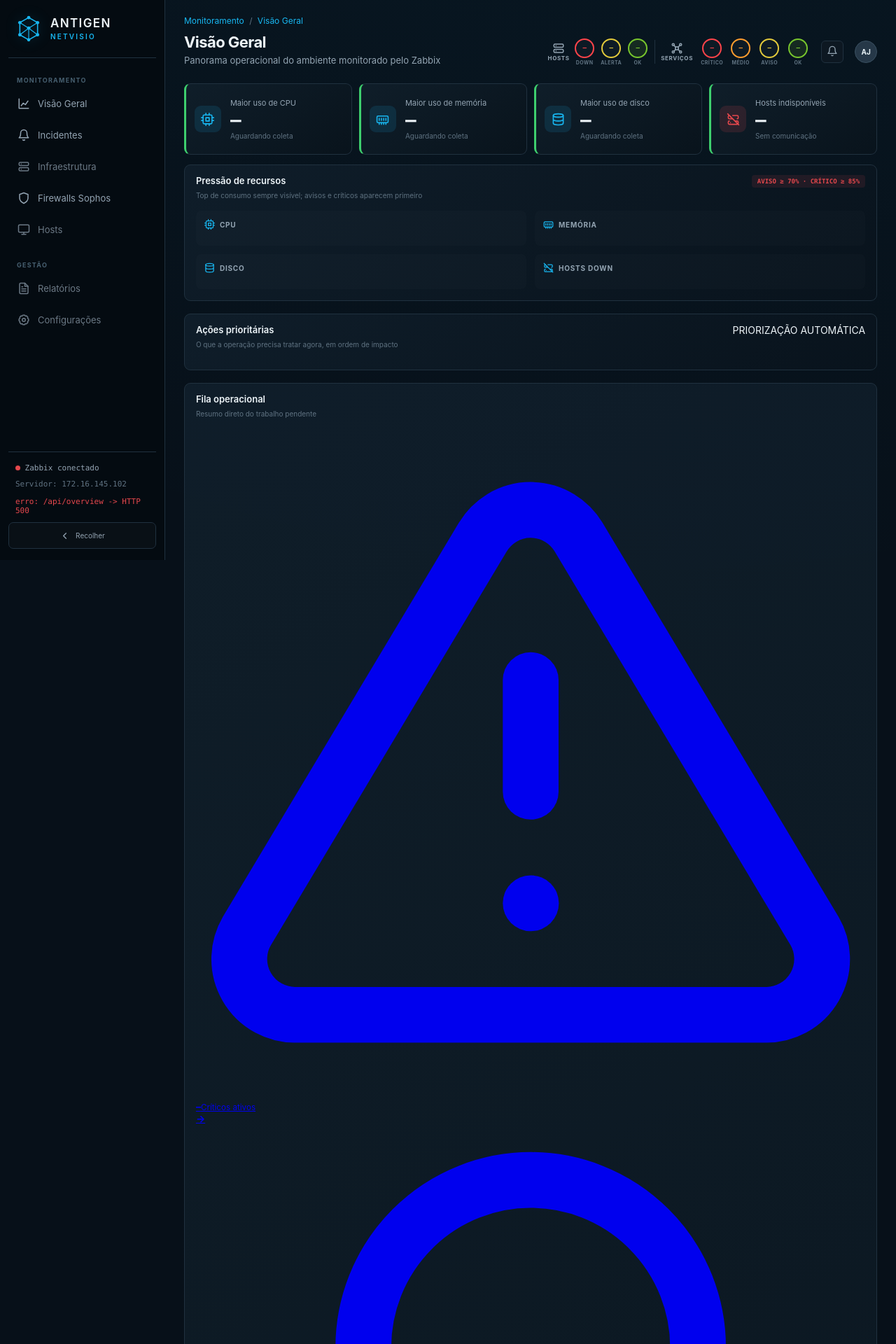
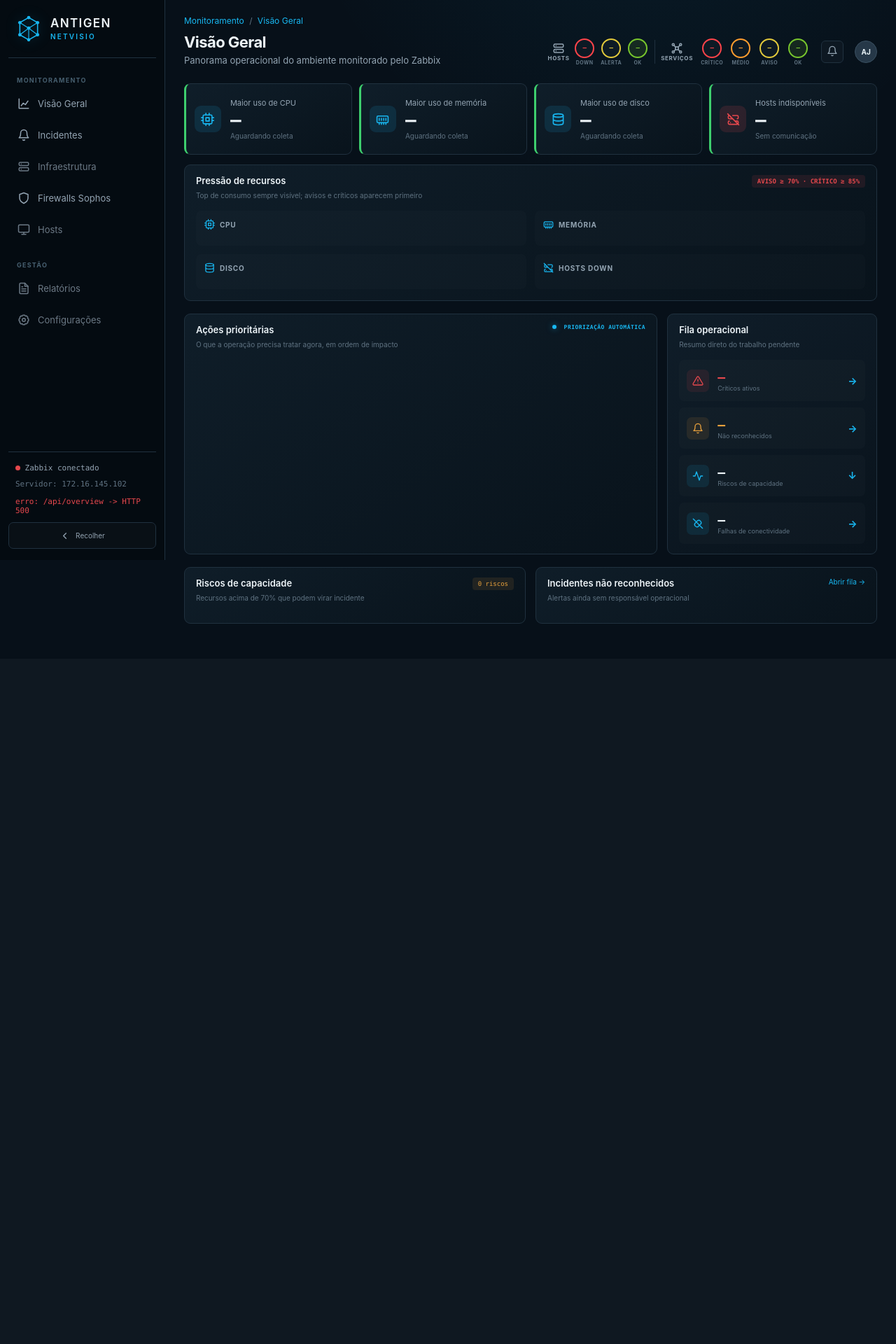
Before and after one commit to juniorkalvin7/immunity-dashboard, a Flask app: template templates/overview.html in a window 1280 px wide. Shown: the top 1920 px of the page at 70% size. After the commit the page ends 891 px from the top, so only its background shows below. Run offline with Flask 3, Linux system fonts and the light colour scheme; the template is opened without the code that fills it, so the values that code supplies are empty.

Commit message:
Make overview proactive in static/css/dashboard.css

```diff
--- a/static/css/dashboard.css
+++ b/static/css/dashboard.css
@@ -1237,6 +1237,67 @@ tbody tr:hover td { background: rgba(24, 183, 241, .035); }
 .down-host-row small { overflow: hidden; color: var(--text-faint); font-size: 8px; text-overflow: ellipsis; white-space: nowrap; }
 .down-host-row b { color: var(--bad); font: 700 8px var(--mono); }
 
+/* ================= proactive overview ================= */
+.proactive-grid { display: grid; grid-template-columns: minmax(0,1.7fr) minmax(300px,.72fr); gap: 14px; }
+.proactive-grid-lower { grid-template-columns: minmax(0,1fr) minmax(0,1fr); }
+.proactive-grid .panel { min-width: 0; }
+.action-live { color: var(--accent); font: 700 8px var(--mono); letter-spacing: .06em; white-space: nowrap; }
+.action-live i { display: inline-block; width: 6px; height: 6px; margin-right: 5px; border-radius: 50%; background: var(--accent); box-shadow: 0 0 8px rgba(24,183,241,.55); }
+.proactive-action { min-height: 50px; display: grid; grid-template-columns: 25px 32px minmax(0,1fr) auto 16px; align-items: center; gap: 9px; padding: 7px 5px; color: var(--text); text-decoration: none; border-bottom: 1px solid var(--border-soft); }
+.proactive-action:last-child { border: 0; }
+.proactive-action:hover { background: rgba(24,183,241,.025); }
+.action-rank { color: var(--text-faint); font: 9px var(--mono); }
+.action-icon { width: 30px; height: 30px; display: grid; place-items: center; border-radius: 7px; color: var(--warn); background: rgba(232,161,61,.1); }
+.proactive-action.is-critical .action-icon { color: var(--bad); background: rgba(229,72,77,.11); }
+.action-icon svg { width: 15px; height: 15px; }
+.action-copy { min-width: 0; display: grid; grid-template-columns: auto 1fr; gap: 2px 8px; align-items: baseline; }
+.action-copy > small { color: var(--bad); font: 700 8px var(--mono); letter-spacing: .05em; }
+.action-copy > strong { overflow: hidden; font-size: 10px; text-overflow: ellipsis; white-space: nowrap; }
+.action-copy > span { grid-column: 1 / -1; overflow: hidden; color: var(--text-dim); font-size: 9px; text-overflow: ellipsis; white-space: nowrap; }
+.action-duration { color: var(--text-faint); font: 9px var(--mono); }
+.proactive-action > b { color: var(--accent); }
+
+.operational-queue { display: grid; gap: 9px; }
+.queue-action { min-height: 59px; display: grid; grid-template-columns: 34px 1fr 14px; align-items: center; gap: 10px; padding: 9px 11px; color: var(--text); text-decoration: none; border: 1px solid var(--border-soft); border-radius: 7px; background: rgba(255,255,255,.014); }
+.queue-action:hover { border-color: #355064; }
+.queue-action > span { width: 32px; height: 32px; display: grid; place-items: center; border-radius: 7px; color: var(--accent); background: rgba(24,183,241,.1); }
+.queue-action > span svg { width: 16px; height: 16px; }
+.queue-action > div { display: grid; }
+.queue-action strong { font: 700 18px var(--mono); }
+.queue-action small { color: var(--text-faint); font-size: 9px; }
+.queue-action > b { color: var(--accent); }
+.queue-action.is-critical > span, .queue-action.is-critical strong { color: var(--bad); }
+.queue-action.is-critical > span { background: rgba(229,72,77,.1); }
+.queue-action.is-warning > span, .queue-action.is-warning strong { color: var(--warn); }
+.queue-action.is-warning > span { background: rgba(232,161,61,.1); }
+
+.capacity-counter { color: var(--warn); padding: 4px 8px; border-radius: 4px; background: rgba(232,161,61,.1); font: 9px var(--mono); }
+.capacity-risk { min-height: 46px; display: grid; grid-template-columns: 30px minmax(0,1fr) 48px; align-items: center; gap: 9px; padding: 6px 4px; border-bottom: 1px solid var(--border-soft); }
+.capacity-risk:last-child { border: 0; }
+.capacity-type { width: 28px; height: 28px; display: grid; place-items: center; border-radius: 6px; color: var(--warn); background: rgba(232,161,61,.1); }
+.capacity-risk.is-critical .capacity-type { color: var(--bad); background: rgba(229,72,77,.1); }
+.capacity-type svg { width: 14px; height: 14px; }
+.capacity-risk > div { min-width: 0; display: grid; grid-template-columns: auto 1fr; align-items: baseline; gap: 2px 8px; }
+.capacity-risk small { color: var(--text-faint); font: 8px var(--mono); }
+.capacity-risk strong { overflow: hidden; font-size: 10px; text-overflow: ellipsis; white-space: nowrap; }
+.capacity-risk .segment-bar { grid-column: 1 / -1; height: 7px; }
+.capacity-risk > b { color: var(--warn); font: 700 10px var(--mono); text-align: right; }
+.capacity-risk.is-critical > b { color: var(--bad); }
+
+.unack-item { min-height: 46px; display: grid; grid-template-columns: 70px minmax(0,1fr) 48px; align-items: center; gap: 9px; padding: 6px 4px; color: var(--text); text-decoration: none; border-bottom: 1px solid var(--border-soft); }
+.unack-item:last-child { border: 0; }
+.unack-item:hover { background: rgba(24,183,241,.025); }
+.unack-item > span:nth-child(2) { min-width: 0; display: grid; gap: 2px; }
+.unack-item strong, .unack-item small { overflow: hidden; text-overflow: ellipsis; white-space: nowrap; }
+.unack-item strong { font-size: 10px; }
+.unack-item small { color: var(--text-dim); font-size: 9px; }
+.unack-item > b { color: var(--text-faint); font: 9px var(--mono); text-align: right; }
+.proactive-empty { min-height: 150px; display: flex; align-items: center; justify-content: center; gap: 11px; color: var(--ok); }
+.proactive-empty > span, .proactive-empty svg { width: 28px; height: 28px; }
+.proactive-empty > div { display: grid; gap: 3px; }
+.proactive-empty strong { color: var(--text); font-size: 11px; }
+.proactive-empty small { color: var(--text-faint); font-size: 9px; }
+
 .overview-grid { display: grid; gap: 14px; }
 .overview-grid-main { grid-template-columns: 1.08fr 1.15fr .92fr; }
 .overview-grid-lower { grid-template-columns: 1.85fr 1fr; }
@@ -1315,6 +1376,7 @@ tbody tr:hover td { background: rgba(24, 183, 241, .035); }
   .overview-kpis { grid-template-columns: repeat(3, 1fr); }
   .overview-grid-main, .overview-grid-lower { grid-template-columns: 1fr; }
   .overview-network-card { grid-column: auto; }
+  .proactive-grid, .proactive-grid-lower { grid-template-columns: 1fr; }
 }
 
 @media (max-width: 620px) {
```
